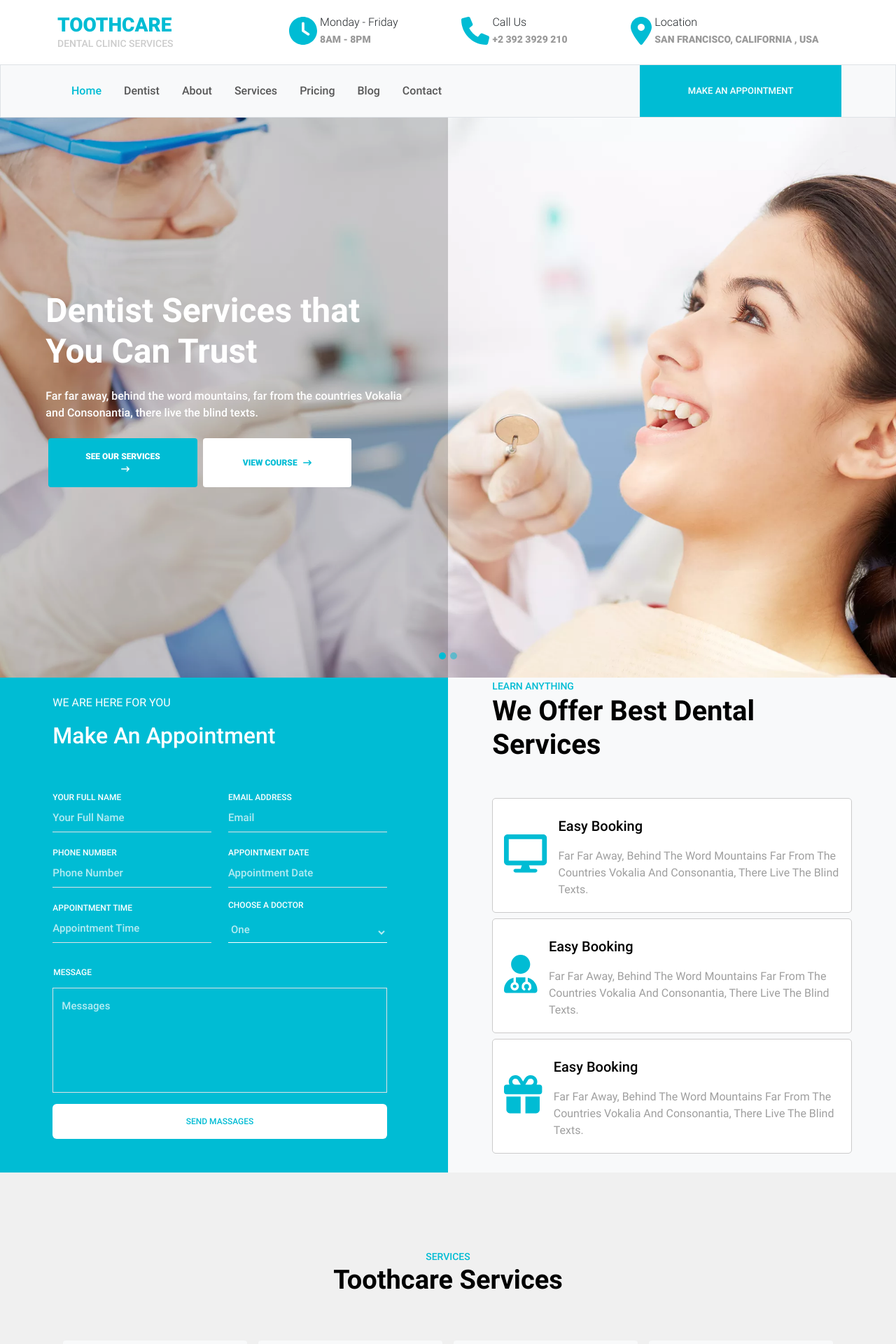
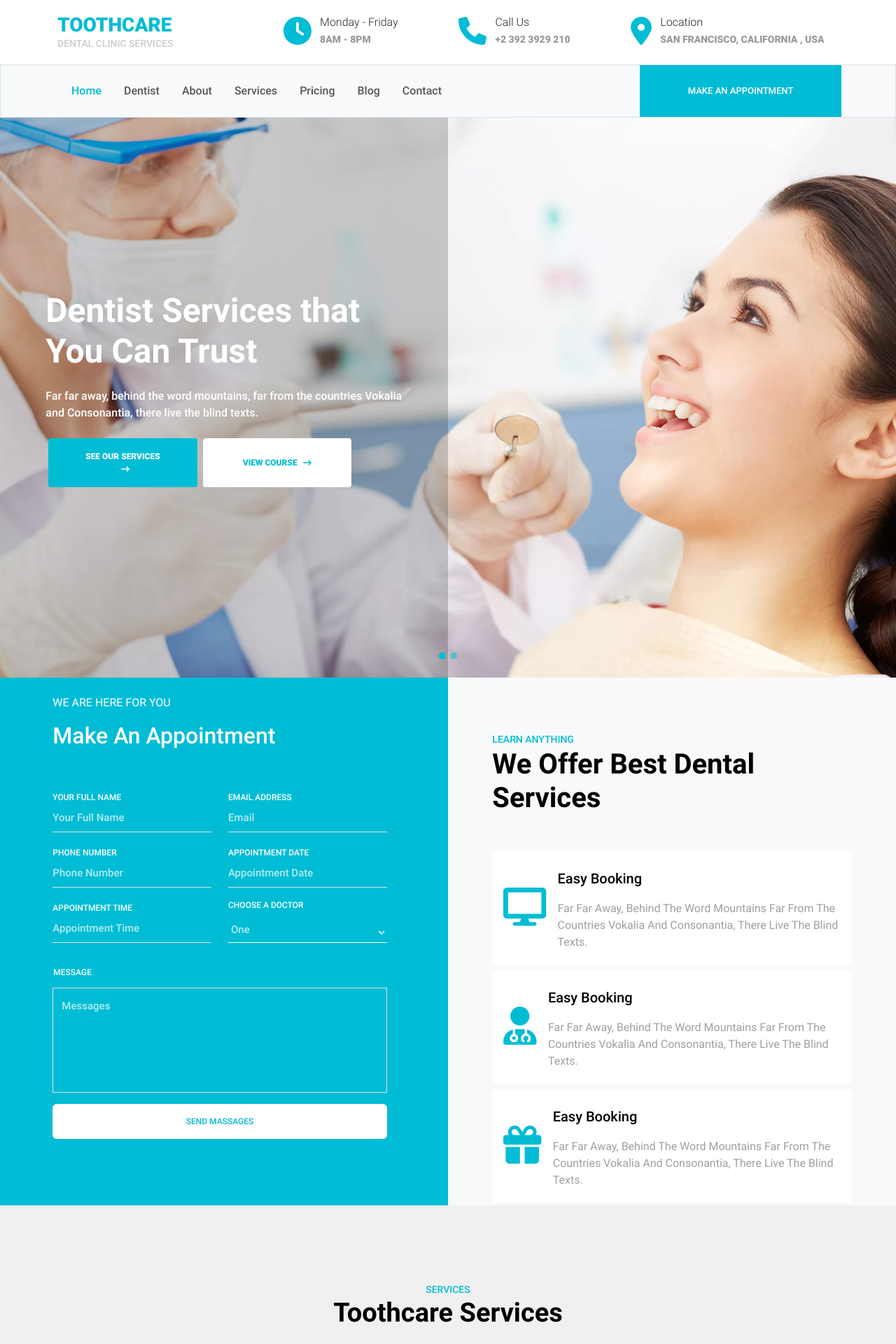
Before and after one commit to AmirHosseinShamsi/Dental-template, a React (Vite) app: page / in a window 1280 px wide. Shown: the top 1920 px of the page at 70% size. Built offline with nearby package versions, Linux system fonts and the light colour scheme; a web font is replaced by a local one.

Commit message:
header and appointment section refactor

```diff
--- a/components/Header/top-navbar/icon-text/IconText.module.css
+++ b/components/Header/top-navbar/icon-text/IconText.module.css
@@ -1,6 +1,7 @@
 .iconSection {
     font-size: 40px;
     color: var(--main-light-blue);
+    margin-right: 8px;
 }
 .topText{
     font-family: Roboto-Light , serif !important;
--- a/components/main-section/take-appointment/right-section/RightSection.module.css
+++ b/components/main-section/take-appointment/right-section/RightSection.module.css
@@ -1,5 +1,5 @@
 .parentSection {
-    margin-top: 4.8rem;
+    margin-top: 4.8rem !important;
 }
 .topTextStyle {
     font-size: 14px;
--- a/components/main-section/take-appointment/right-section/cards/Cards.module.css
+++ b/components/main-section/take-appointment/right-section/cards/Cards.module.css
@@ -4,15 +4,19 @@
 }
 .cardStyle {
     transition: all 0.4s;
-    border: 1px solid #cbcbcb;
     border-radius: 5px;
 }
 
 .cardStyle:hover {
-    -webkit-box-shadow: -2px 0 19px 5px rgba(200, 200, 200, 0.37);
-    box-shadow: -2px 0 19px 5px rgba(200, 200, 200, 0.37);
+    background-color: var(--main-light-blue) !important;
     cursor: pointer;
 }
+.cardStyle:hover .cardHeading ,
+.cardStyle:hover .cardDescription ,
+.cardStyle:hover .cardIcon {
+    color: white !important;
+}
+
 .cardHeading {
     font-size: 20px;
     font-family: 'Roboto-Medium' , serif !important;
```
